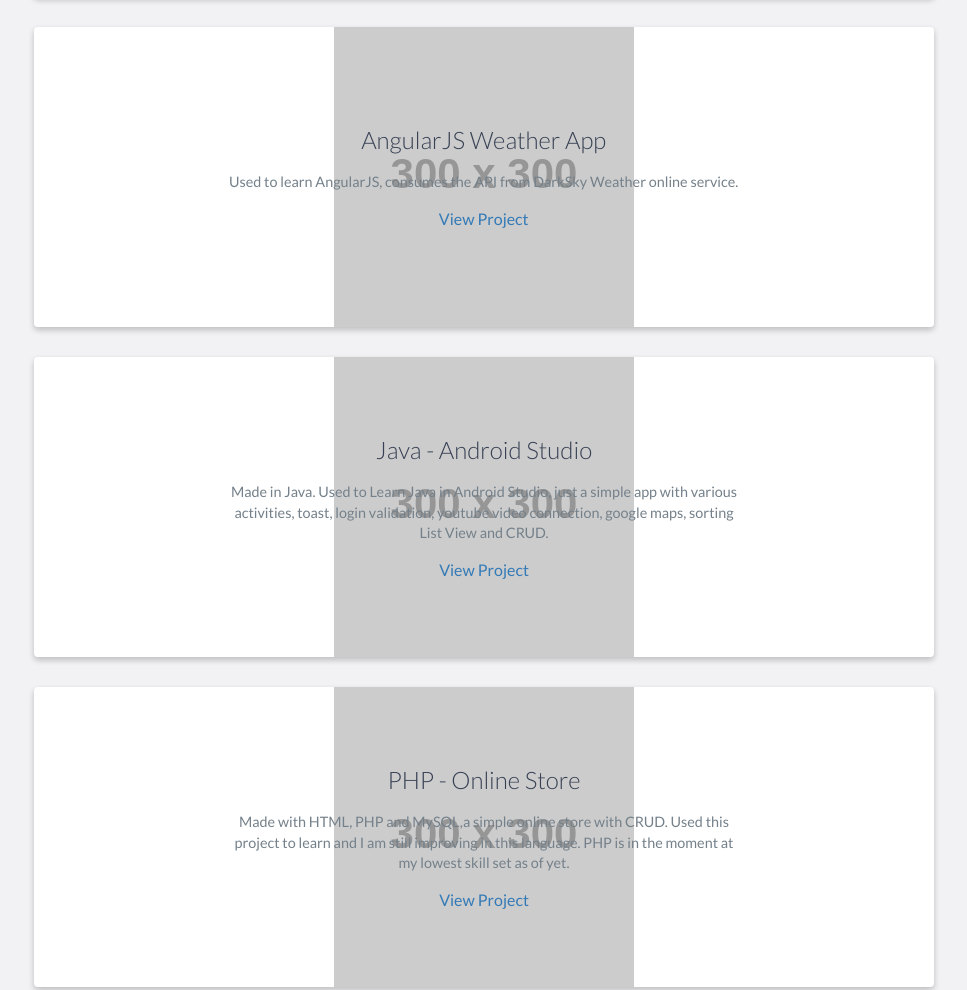
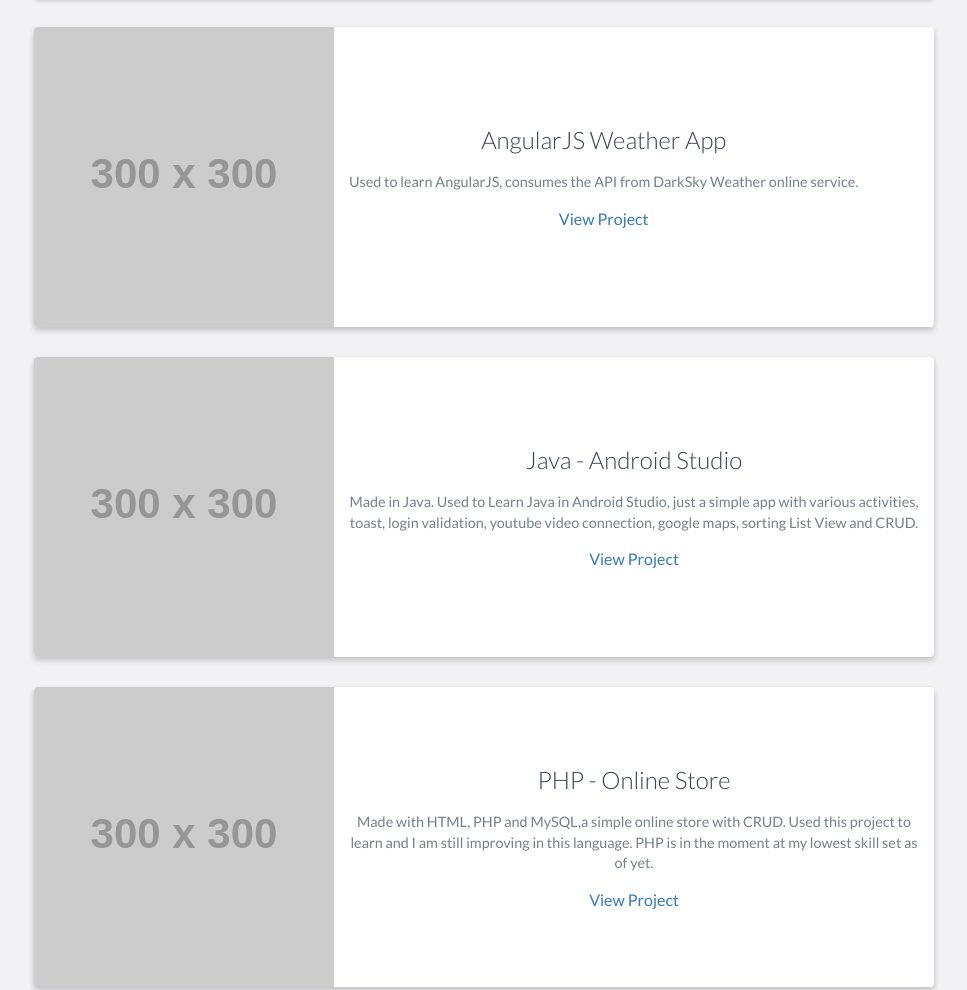
Before and after one commit to Ricardo-Developer/ricardo-developer.github.io, a website: page index.html in a window 1280 px wide. Shown: the part 4026-5016 px from the top of the page, without its empty margins (156-1123 px from the left). Drawn offline with Linux system fonts and the light colour scheme; placeholder pictures from the web are drawn by us.

Commit message:
add android studio project image and updated index

```diff
--- a/index.html
+++ b/index.html
@@ -224,11 +224,11 @@
                 </div>
                 <!-- End .project -->
                 <div class="project shadow-large">
-                    <div class="no-image">
+                    <div class="project-image">
                         <img src="http://via.placeholder.com/300/fffffff/fffffff">
                     </div>
                     <!-- End .project-image -->
-                    <div class="project-info" style="margin: auto 180px auto;">
+                    <div class="project-info">
                         <h3>AngularJS Weather App</h3>
                         <p>
                             Used to learn AngularJS, consumes the API from DarkSky Weather online service.
@@ -239,11 +239,11 @@
                 </div>
                 <!-- End .project -->
                 <div class="project shadow-large">
-                    <div class="no-image">
+                    <div class="project-image">
                         <img src="http://via.placeholder.com/300/fffffff/fffffff">
                     </div>
                     <!-- End .project-image -->
-                    <div class="project-info" style="margin: auto 180px auto;">
+                    <div class="project-info">
                         <h3>Java - Android Studio</h3>
                         <p>
                             Made in Java. Used to Learn Java in Android Studio, just a simple app with various activities, toast, login validation, youtube video connection, google maps, sorting List View and CRUD.
@@ -254,11 +254,11 @@
                 </div>
                 <!-- End .project -->
                 <div class="project shadow-large">
-                    <div class="no-image">
+                    <div class="project-image">
                         <img src="http://via.placeholder.com/300/fffffff/fffffff">
                     </div>
                     <!-- End .project-image -->
-                    <div class="project-info" style="margin: auto 180px auto;">
+                    <div class="project-info">
                         <h3>PHP - Online Store</h3>
                         <p>
                             Made with HTML, PHP and MySQL,a simple online store with CRUD. Used this project to learn and I am still improving in this language.
```
Also changed, not shown: images/school_database.png (added), 1 other file.
